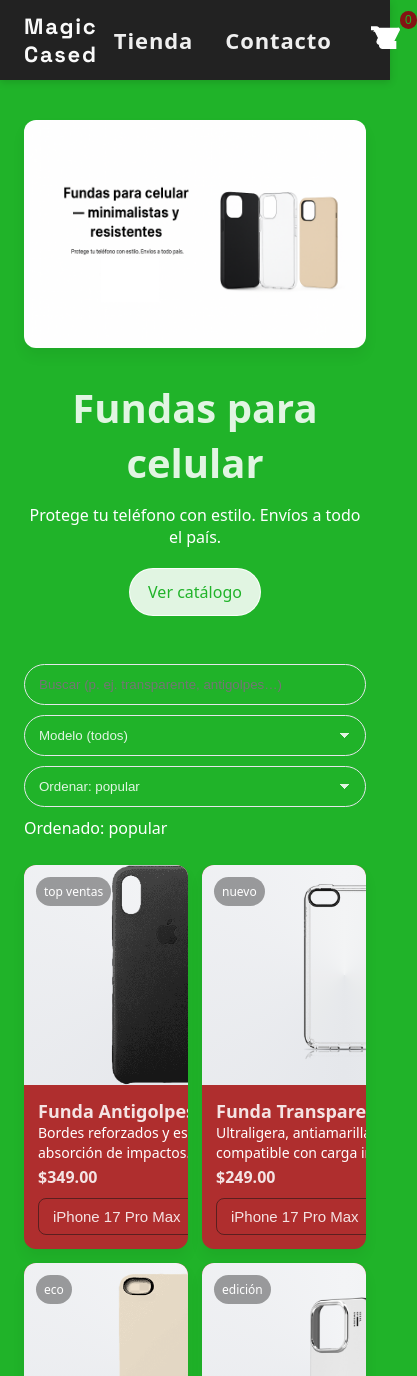
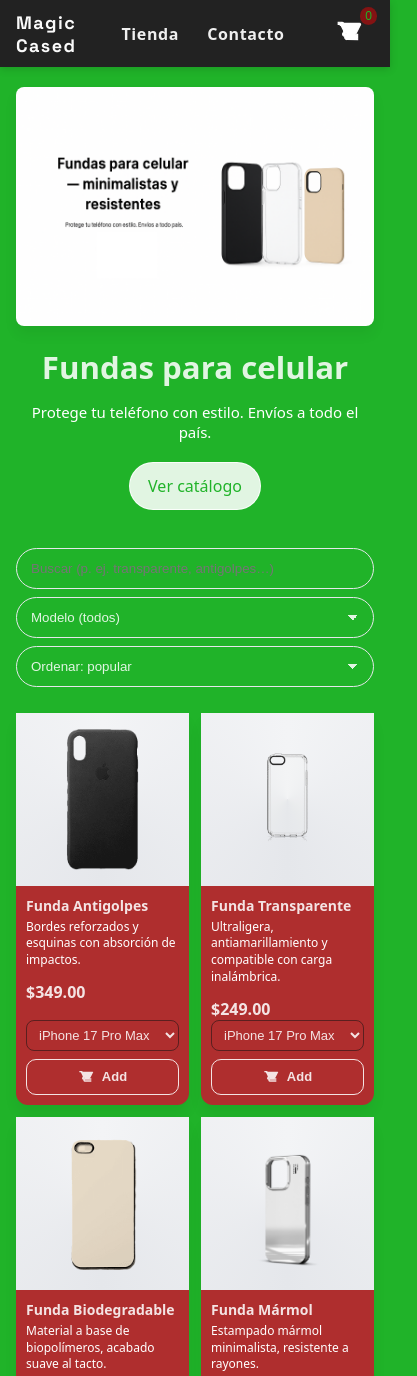
Before and after one commit to fercq/magicCased, a plain HTML site: page index.html in a window 390 px wide. Shown: the top 1376 px of the page, 417 px wide, since content can reach past the window. Drawn offline with Linux system fonts and the light colour scheme.

Commit message:
fixing responsive design

```diff
--- a/app.js
+++ b/app.js
@@ -161,7 +161,6 @@ function cardHTML(p) {
   return `
   <article class="card" data-id="${p.id}">
     <div class="thumb">
-      ${p.tag ? `<span class="badge-tag">${p.tag}</span>` : ""}
       <a class="thumb-link" href="${detailUrl}">
         ${p.image ? `<img src="assets/${p.image}" alt="${p.imageAlt}" loading="lazy" decoding="async">` : ''}
       </a>
--- a/styles.css
+++ b/styles.css
@@ -33,6 +33,11 @@
   }
 
   .container { max-width: 1100px; margin: 0 auto; padding: 0 24px; }
+
+  @media (max-width: 580px) {
+    .container { padding: 0 16px; }
+  }
+
   /* Header: full width bar; inner .container arranges brand/nav */
   .site-header {
     background: var(--header-bg);
@@ -70,10 +75,25 @@
   .icon-btn svg { fill: white; stroke: white; width: 36px; height: 32px; }
   .badge { position: absolute; top: -4px; right: -4px; background: var(--accent); color: var(--bg); border-radius: 999px; padding: 2px 5px; font-size: 12px; }
 
+  @media (max-width: 580px) {
+    .site-header { padding: 10px 0; }
+    .brand { font-size: 18px; }
+    .nav a { font-size: 16px; padding: 4px 6px; }
+    .icon-btn svg { width: 28px; height: 26px; }
+  }
+
   .hero { padding: 40px 24px 40px; text-align: center; }
-  .hero-banner { width: 100%; height: auto; border-radius: var(--radius); margin-bottom: 32px; display: block; object-fit: cover; box-shadow: var(--shadow); }
+  .hero-banner { width: 100%; height: auto; border-radius: var(--radius); margin-bottom: 32px; display: block; object-fit: cover; box-shadow: var(--shadow); max-width: 100%; }
   .hero h1 { font-size: clamp(40px, 6.2vw + 18px, 40px); margin: 0 0 14px; }
   .hero p { color: var(--muted); margin: 0 0 20px; }
+
+  @media (max-width: 580px) {
+    .hero { padding: 20px 16px 30px; }
+    .hero-banner { border-radius: 8px; margin-bottom: 20px; }
+    .hero h1 { font-size: clamp(28px, 8vw, 36px); }
+    .hero p { font-size: 15px; }
+  }
+
   .cta {
     display: inline-block; padding: 12px 18px; border-radius: 999px;
     background: var(--text); color: var(--bg); text-decoration: none; border: 1px solid var(--text);
@@ -89,19 +109,44 @@
     width: 100%; padding: 12px 14px; border-radius: 999px; border: 1px solid #e5e7eb; background: transparent; color: var(--text);
   }
   .toolbar select { appearance: none; background-image: linear-gradient(45deg, transparent 50%, var(--text) 50%), linear-gradient(135deg, var(--text) 50%, transparent 50%); background-position: calc(100% - 20px) calc(1em + 4px), calc(100% - 15px) calc(1em + 4px); background-size: 5px 5px, 5px 5px; background-repeat: no-repeat; padding-right: 36px; }
-  @media (max-width: 800px) { .toolbar { grid-template-columns: 1fr; position: static; } }
+  @media (max-width: 800px) {
+    .toolbar { grid-template-columns: 1fr; position: static; gap: 8px; }
+    #sortLabel { display: none; }
+  }
 
   .grid { display: grid; gap: 18px; grid-template-columns: repeat(3, 1fr); margin-top: 10px; }
-  @media (max-width: 900px) { .grid { grid-template-columns: repeat(2, 1fr);} }
-  @media (max-width: 580px) { .grid { grid-template-columns: 1fr; } }
+  @media (max-width: 900px) { .grid { grid-template-columns: repeat(2, 1fr); gap: 14px; } }
+  @media (max-width: 580px) { .grid { grid-template-columns: repeat(2, 1fr); gap: 12px; } }
 
   .card {
     background: var(--card); border-radius: var(--radius); overflow: hidden; box-shadow: var(--shadow);
     display: grid; grid-template-rows: 220px auto; transition: transform .2s ease;
   }
   .card:hover { transform: translateY(-2px); }
-  .thumb { position: relative; background: conic-gradient(from 180deg at 50% 50%, #e5e7eb, #f3f4f6, #e5e7eb); }
-  .thumb-link { display: block; width: 100%; height: 100%; }
+  .thumb {
+    position: relative;
+    background: conic-gradient(from 180deg at 50% 50%, #e5e7eb, #f3f4f6, #e5e7eb);
+    display: flex;
+    align-items: center;
+    justify-content: center;
+    overflow: hidden;
+  }
+  .thumb-link {
+    display: flex;
+    width: 100%;
+    height: 100%;
+    align-items: center;
+    justify-content: center;
+    padding: 16px;
+  }
+  .thumb img {
+    max-width: 100%;
+    max-height: 100%;
+    width: auto;
+    height: auto;
+    object-fit: contain;
+    display: block;
+  }
   .badge-tag {
     position: absolute; left: 12px; top: 12px; background: rgba(0, 0, 0, 0.366); color: #fff;
     font-size: 12px; padding: 6px 8px; border-radius: 999px;
@@ -131,6 +176,60 @@
   .btn.add { display: inline-flex; align-items: center; gap: 8px; padding: 8px 10px; }
   .btn.add .icon-cart { width: 18px; height: 18px; display: block; }
   .btn.add .add-label { font-weight: 600; font-size: 16px; }
+
+  @media (max-width: 580px) {
+    .card {
+      display: flex !important;
+      flex-direction: column !important;
+      height: auto !important;
+      overflow: visible !important;
+    }
+    .thumb {
+      height: auto;
+      aspect-ratio: 1 / 1;
+      width: 100%;
+      flex-shrink: 0;
+    }
+    .thumb-link { padding: 8px; }
+    .thumb img {
+      max-width: 90%;
+      max-height: 90%;
+      object-fit: contain;
+    }
+    .card-body {
+      padding: 10px;
+      flex: 1 1 auto;
+      display: flex;
+      flex-direction: column;
+      justify-content: space-between;
+    }
+    .card h3 { font-size: 14px; margin-bottom: 4px; }
+    .card p { font-size: 12px; margin-bottom: 8px; }
+
+    /* Stack actions vertically on mobile to avoid clipping */
+    .card .actions {
+      display: flex;
+      flex-direction: column;
+      gap: 8px;
+      margin-top: auto;
+      flex-shrink: 0;
+    }
+    .card .actions select {
+      font-size: 13px;
+      padding: 6px 8px;
+      width: 100%;
+    }
+    .btn.add {
+      padding: 8px;
+      width: 100%;
+      justify-content: center;
+      flex-shrink: 0;
+      min-height: 36px;
+    }
+    .btn.add .icon-cart { width: 16px; height: 16px; flex-shrink: 0; }
+    .btn.add .add-label { font-size: 13px; white-space: nowrap; }
+  }
+
   .details-link { margin-top: 12px; display: inline-flex; align-items: center; gap: 6px; color: var(--text); font-weight: 600; text-decoration: none; }
   .details-link:hover { text-decoration: underline; }
   .link { background: transparent; border: 0; color: var(--text); text-decoration: underline; cursor: pointer; padding: 8px 0; }
@@ -140,7 +239,22 @@
   .contacto .links { display: flex; gap: 14px; flex-wrap: wrap; }
   .contacto .link { text-decoration: none; border-bottom: 1px solid currentColor; padding-bottom: 2px; }
 
-  .site-footer { margin-top: 40px; padding-bottom: 40px; color: var(--muted); }
+  @media (max-width: 580px) {
+    .contacto { padding: 24px 0; }
+    .contacto h2 { font-size: 22px; }
+    .contacto p { font-size: 14px; }
+  }
+
+  .site-footer {
+    margin-top: 40px;
+    padding-bottom: calc(40px + env(safe-area-inset-bottom));
+    color: var(--muted);
+    text-align: center;
+  }
+  .site-footer small {
+    display: block;
+    line-height: 1.5;
+  }
 
   /* Cart drawer: high z-index to appear above toolbar and backdrop */
   .drawer { position: fixed; inset: 0; display: none; z-index: 100; }
@@ -160,28 +274,6 @@
   .cart-summary { border-top: 1px solid #e5e7eb; padding: 16px; display: grid; gap: 10px; }
   .cart-summary .row { display: flex; justify-content: space-between; align-items: center; }
   .cart-summary .total { font-size: 18px; }
-
-  /* Ajuste de la imagen dentro de la miniatura */
-.thumb img {
-  width: 100%;
-  height: 100%;
-  object-fit: contain;
-  display: block;
-}
-
-/* Grilla de tarjetas */
-.grid { display: grid; gap: 14px; grid-template-columns: repeat(3, 1fr); margin-top: 10px; }
-
-/* Tablet/Laptop angosto: 2 columnas */
-@media (max-width: 900px) {
-  .grid { grid-template-columns: repeat(3, 1fr); }
-}
-
-/* Móvil: mantenemos 2 columnas (antes era 1) */
-@media (max-width: 580px) {
-  .grid { grid-template-columns: repeat(2, 1fr); }
-}
-
 
 .product-page { padding: 40px 0 60px; display: grid; gap: 24px; }
 .back-link { color: var(--text); text-decoration: none; font-weight: 600; display: inline-flex; align-items: center; gap: 6px; }
@@ -217,17 +309,39 @@
 .product-missing h1 { margin: 0; }
 
 @media (max-width: 900px) {
-  .product-detail { grid-template-columns: 1fr; gap: 32px; }
+  .product-detail { grid-template-columns: 1fr; gap: 24px; }
   .product-gallery { order: -1; padding: 24px; }
   .main-image { max-height: 350px; }
   .product-info { gap: 16px; }
 }
 
 @media (max-width: 580px) {
-  .product-page { padding-top: 20px; padding-bottom: 40px; }
-  .product-gallery { padding: 16px; border-radius: 16px; }
+  .product-page { padding: 20px 0 30px; }
+  .product-detail { gap: 20px; }
+  .back-link { font-size: 14px; margin-bottom: 8px; }
+  .product-gallery { padding: 20px; border-radius: 12px; }
   .main-image { max-height: 280px; }
-  .price-large { font-size: 28px; }
-  .btn-primary { padding: 18px; font-size: 18px; position: sticky; bottom: 20px; z-index: 10; box-shadow: 0 8px 20px rgba(0,0,0,0.3); }
-  .options-section { padding: 20px 0; }
+  .main-image-container { padding: 0; }
+  .badge-tag-large { font-size: 11px; padding: 4px 8px; }
+  .product-info h1 { font-size: clamp(22px, 6vw, 28px); }
+  .product-description { font-size: 14px; line-height: 1.5; }
+  .price-section { flex-direction: column; align-items: flex-start; gap: 4px; }
+  .price-label { font-size: 14px; }
+  .price-large { font-size: 26px; }
+  .options-section { gap: 16px; padding: 16px 0; }
+  .option-group label { font-size: 14px; }
+  .product-select { padding: 12px; font-size: 15px; }
+  .qty-btn { width: 40px; height: 40px; font-size: 18px; }
+  .qty-input { width: 45px; font-size: 16px; }
+  .total-section { font-size: 16px; }
+  .total-price { font-size: 22px; }
+  .btn-primary {
+    padding: 16px 20px;
+    font-size: 16px;
+    position: sticky;
+    bottom: 16px;
+    z-index: 50;
+    box-shadow: 0 8px 24px rgba(0,0,0,0.3);
+    margin-top: 16px;
+  }
 }
```
